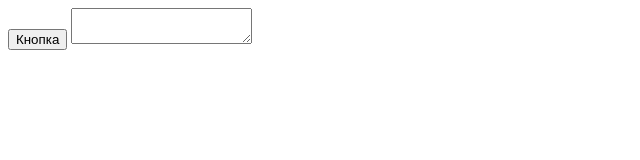
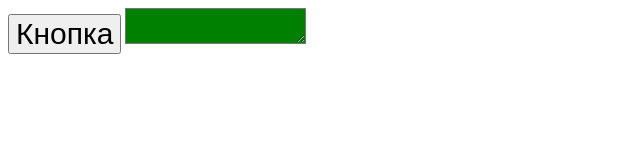
Before and after one commit to AxelaVegas/JS-HW, a plain HTML site: page Б3 стили/1-inline_стили.html in a window 1280 px wide. Shown: the whole page, without its empty margins (0-640 px from the left). Drawn offline with Linux system fonts and the light colour scheme.

Commit message:
задание со стилями

```diff
--- a/Б3 стили/1-inline_стили.html
+++ b/Б3 стили/1-inline_стили.html
@@ -14,6 +14,11 @@
     из элементов. -->
 
     <script>
+        'use strict';
+        let button = document.querySelector('button');
+        button.setAttribute('style', 'font-size: 30px;');
+        let textarea = document.querySelector('textarea');
+        textarea.setAttribute('style', 'background-color: green;');
 
     </script>
 </body>
```
